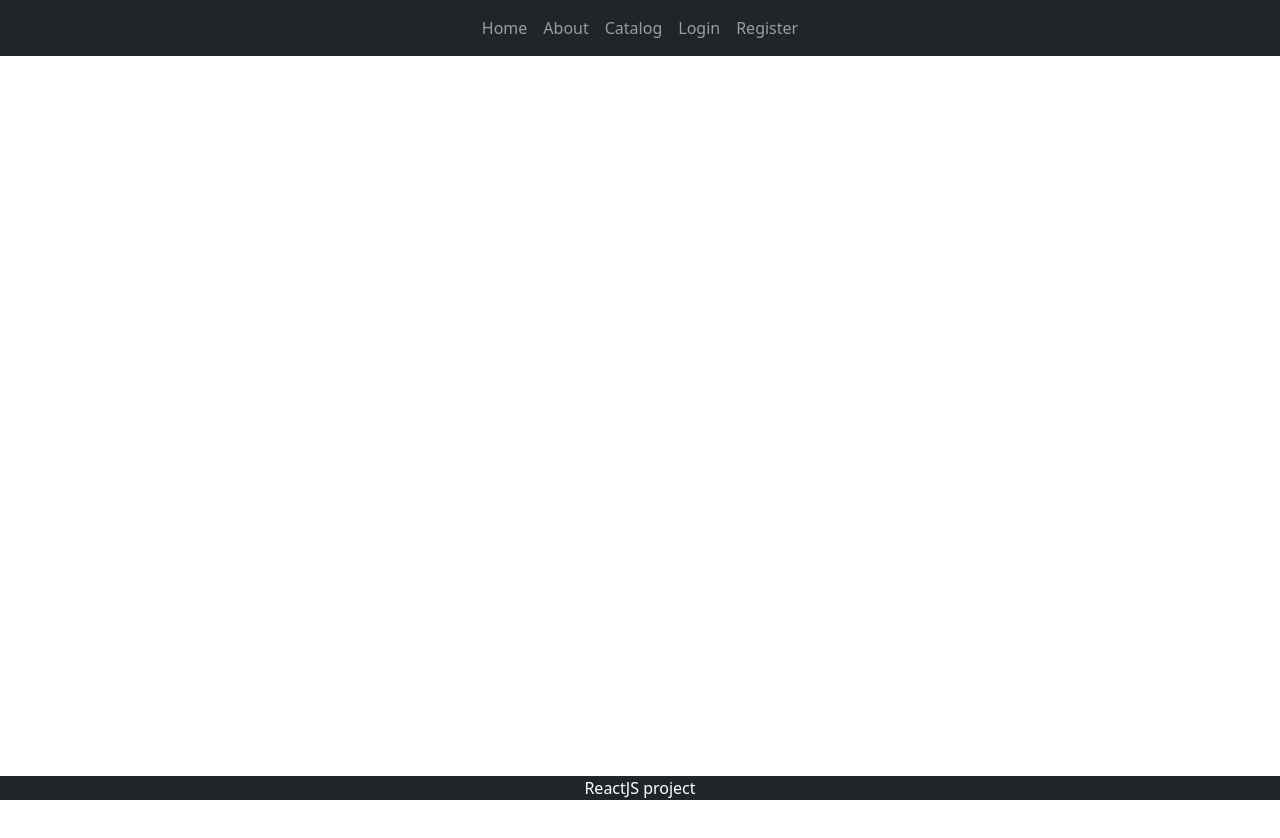
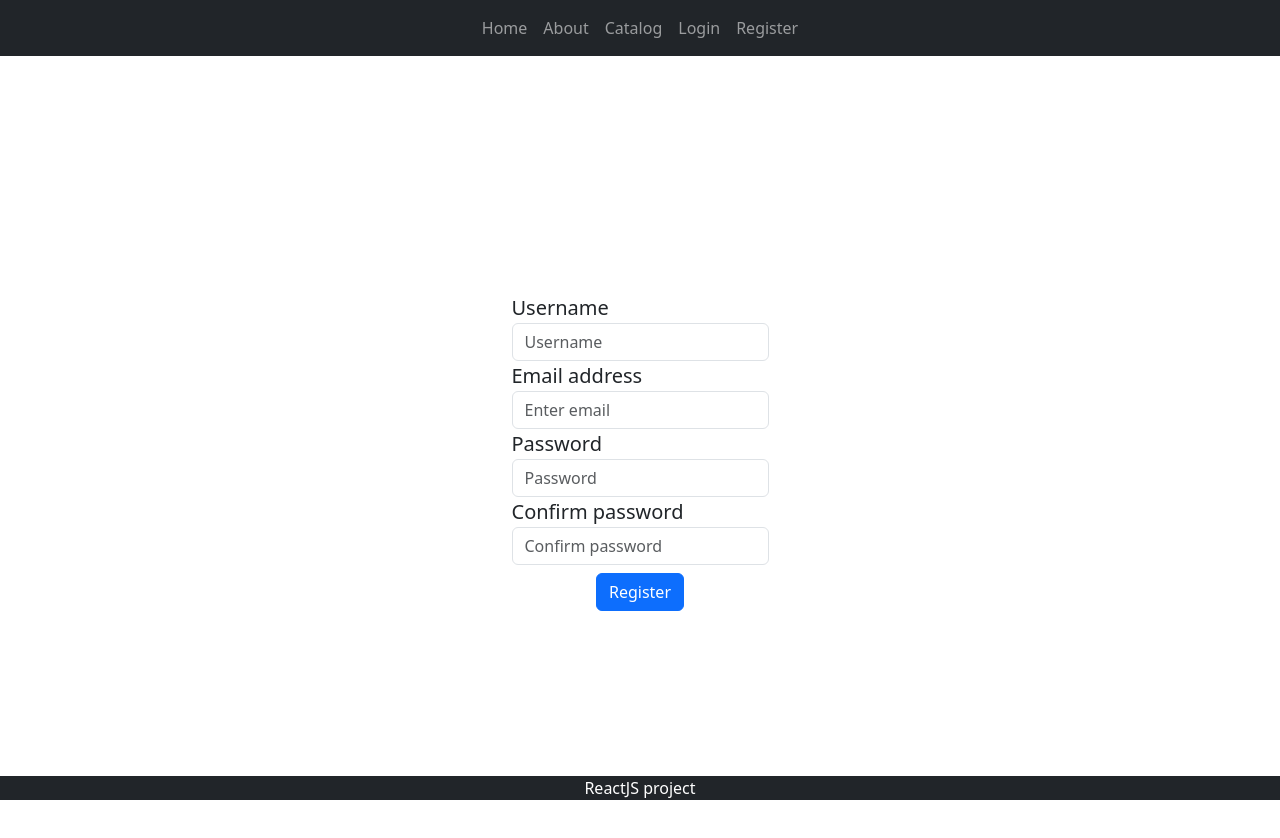
Before and after one commit to Alex7509/Fitness-App, a React (Vite) app in the folder client/: page /register in a window 1280 px wide. Shown: the top 838 px of the page. Before the commit the page ends 800 px from the top, so only its background shows below. Built offline with nearby package versions, Linux system fonts and the light colour scheme.

Commit message:
Add register page view

```diff
--- a/client/src/App.jsx
+++ b/client/src/App.jsx
@@ -7,6 +7,7 @@ import { Footer } from "./components/Footer/Footer"
 import { Home } from "./components/Home/Home"
 import { About } from "./components/About/About";
 import { Login } from "./components/Login/Login";
+import { Register } from "./components/Register/Register";
 
 import { AuthContext } from "./contexts/authContext";
 import * as authService from "./services/authService";
@@ -41,6 +42,7 @@ function App() {
                     <Route path="/" element={<Home />} />
                     <Route path="/about" element={<About />} />
                     <Route path="/login" element={<Login />} />
+                    <Route path="/register" element={<Register />} />
                 </Routes>
 
                 <Footer />
--- a/client/src/components/Home/Home.jsx
+++ b/client/src/components/Home/Home.jsx
@@ -5,9 +5,7 @@ export const Home = () => {
                 <h1>Fitness app</h1>
                 <p className="lead">Make your program</p>
                 <p>Change your body</p>
-
                 <img src="https://www.powerliftingmotivation.com/wp-content/uploads/2021/09/pjimage-1-700x432.jpg" className="rounded mx-auto d-block" alt="Ronnie Coleman" />
-
             </div>
         </div>
     );
--- /dev/null
+++ b/client/src/components/Register/Register.jsx
@@ -0,0 +1,54 @@
+
+export const Register = () => {
+    return (
+        <div className="conteiner min-vh-100 d-flex justify-content-center align-items-center form-control-lg">
+            <form >
+                <div className="form-group">
+                    <label htmlFor="exampleInputEmail1">Username</label>
+                    <input
+                        type="username"
+                        className="form-control"
+                        id="exampleInputUsername1"
+                        placeholder="Username"
+                        name="username"
+                    />
+                </div>
+                <div className="form-group">
+                    <label htmlFor="exampleInputEmail1">Email address</label>
+                    <input
+                        type="email"
+                        className="form-control"
+                        id="exampleInputEmail2"
+                        placeholder="Enter email"
+                        name="email"
+                    />
+                </div>
+                <div className="form-group">
+                    <label htmlFor="exampleInputPassword1">Password</label>
+                    <input
+                        type="password"
+                        className="form-control"
+                        id="exampleInputPassword2"
+                        placeholder="Password"
+                        name="password"
+                    />
+                </div>
+                <div className="form-group">
+                    <label htmlFor="exampleInputPassword1">Confirm password</label>
+                    <input
+                        type="confirmPassword"
+                        className="form-control"
+                        id="exampleInputPassword3"
+                        placeholder="Confirm password"
+                        name="confirmPassword"
+                    />
+                </div>
+                <div className="text-center form-control-lg">
+                    <button type="submit" className="btn btn-primary">
+                        Register
+                    </button>
+                </div>
+            </form>
+        </div>
+    );
+};
```
